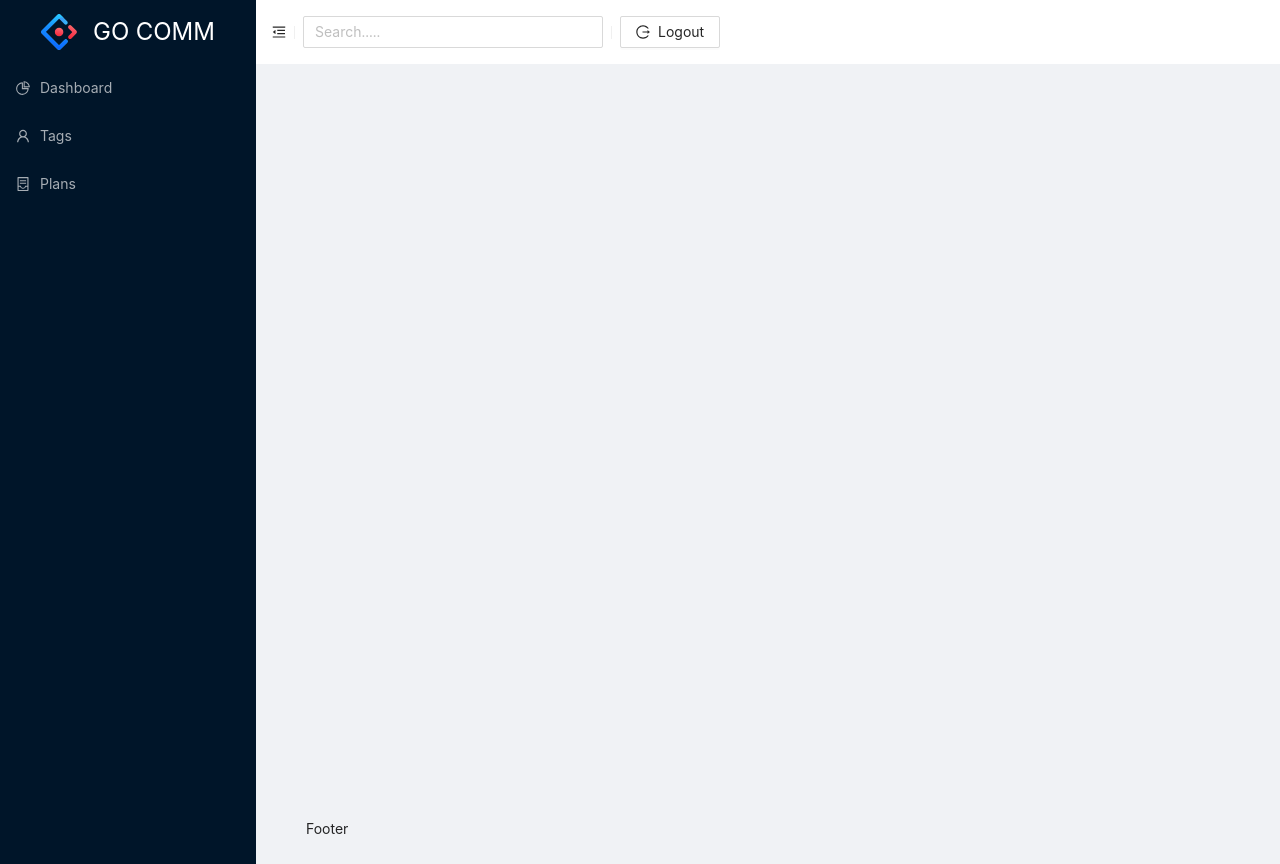
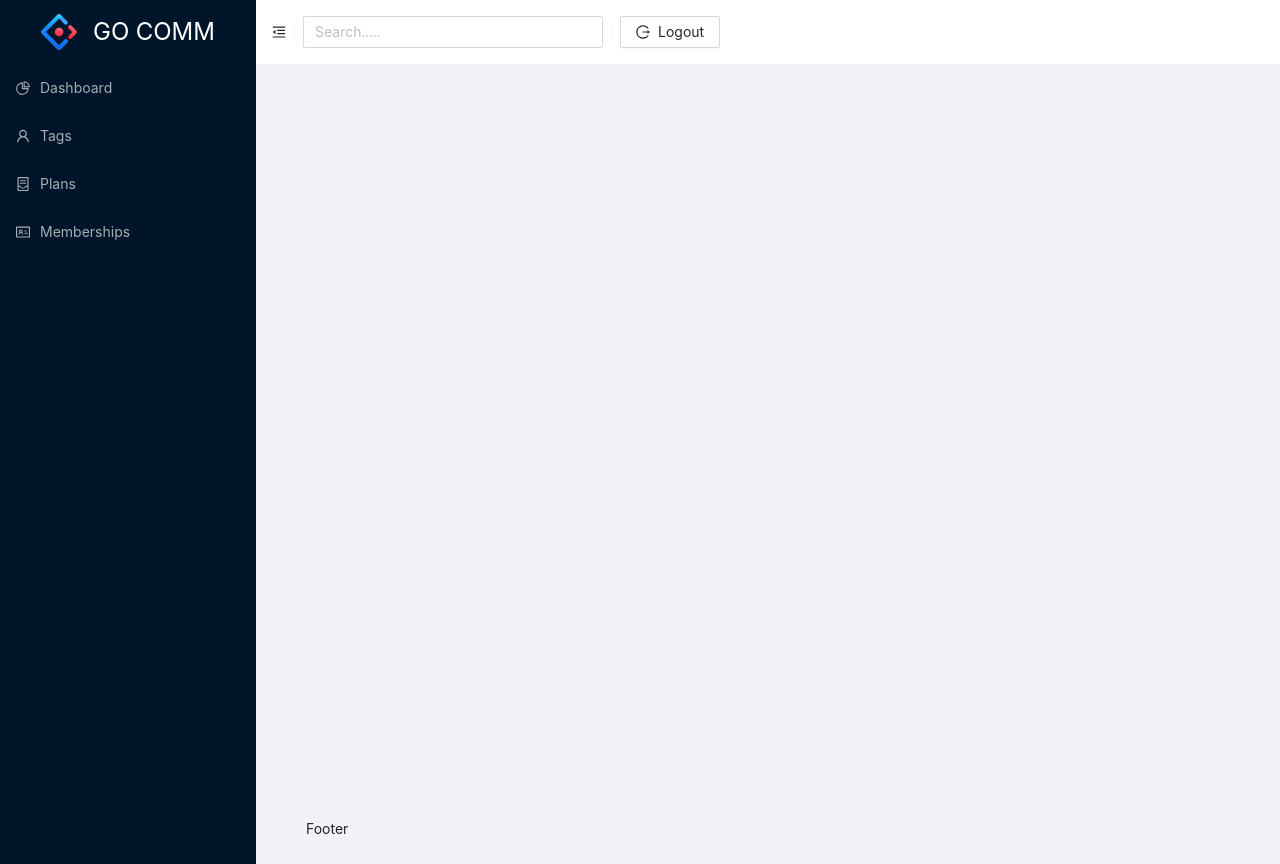
Before and after one commit to factly/mande-studio, a React (Create React App) app: page / in a window 1280 px wide. Built offline with nearby package versions, Linux system fonts and the light colour scheme; no server answers.

Commit message:
added membership menu item
added new menu item for memberships with functionality to list, add, edit and delete memberships

```diff
--- a/src/App.js
+++ b/src/App.js
@@ -9,6 +9,7 @@ import "antd/dist/antd.css";
 
 import BasicLayout from "./layout/basic";
 import Tags from "./pages/tags/index";
+import Memberships from "./pages/memberships/index";
 import TagCreate from "./pages/tags/create";
 import Plans from "./pages/plans/index";
 import PlanCreate from "./pages/plans/create";
@@ -24,6 +25,7 @@ function App() {
             <Route exact path={process.env.PUBLIC_URL + "/tags"} component={Tags} />
             <Route exact path={process.env.PUBLIC_URL + "/plans/create"} component={PlanCreate} />
             <Route exact path={process.env.PUBLIC_URL + "/plans"} component={Plans} />
+            <Route exact path={process.env.PUBLIC_URL + "/memberships"} component={Memberships} />
           </Switch>
         </BasicLayout>
       </Router>
--- a/src/layout/basic.js
+++ b/src/layout/basic.js
@@ -9,6 +9,7 @@ import {
   LogoutOutlined,
   UserOutlined,
   ContainerOutlined,
+  IdcardOutlined,
   MenuUnfoldOutlined,
   MenuFoldOutlined
 } from "@ant-design/icons";
@@ -72,6 +73,12 @@ function BasicLayout(props) {
               <span>Plans</span>
             </Link>
           </Menu.Item>
+          <Menu.Item key="4">
+            <Link to={process.env.PUBLIC_URL + "/memberships" }>
+              <IdcardOutlined/>
+              <span>Memberships</span>
+            </Link>
+          </Menu.Item>
         </Menu>
       </Sider>
       <Layout>
--- /dev/null
+++ b/src/pages/memberships/index.js
@@ -0,0 +1,83 @@
+import React, { useState } from 'react';
+import { Table, Form } from 'antd';
+import moment from 'moment';
+
+
+const Memberships = () => {
+  const [form] = Form.useForm();
+  const [data, setData] = useState([]);
+  const [total, setTotal] = useState(0);
+
+  React.useEffect(() => {
+    fetch(process.env.REACT_APP_API_URL + '/memberships')
+      .then((data) => data.json())
+      .then((data) => {
+        setData(data.nodes);
+        setTotal(data.total);
+      });
+  }, []);
+
+  const get = (page, limit) => {
+    fetch(process.env.REACT_APP_API_URL + '/memberships?page=' + page + '&limit=' + limit)
+      .then((data) => data.json())
+      .then((data) => {
+        setData(data.nodes);
+        setTotal(data.total);
+      });
+  };
+
+  const columns = [
+    {
+      title: 'Payment ID',
+      dataIndex: 'payment_id',
+      width: '15%',
+      editable: true,
+    },
+    {
+      title: 'Plan',
+      render: (record) => record.Plan.plan_name,
+      width: '15%',
+      editable: true,
+    },
+    {
+      title: 'User',
+      render: (record) => record.User.email,
+      width: '15%',
+      editable: true,
+    },
+    {
+      title: 'Status',
+      dataIndex: 'status',
+      width: '15%',
+      editable: true,
+    },
+    {
+      title: 'Created At',
+      dataIndex: 'CreatedAt',
+      width: '15%',
+      render: (_, record) => {
+        return <span title={record.CreatedAt}>{moment(record.CreatedAt).fromNow()}</span>;
+      },
+    },
+  ];
+
+  return (
+    <div>
+      <Form form={form} component={false}>
+        <Table
+          bordered
+          rowKey="ID"
+          dataSource={data}
+          columns={columns}
+          rowClassName="editable-row"
+          pagination={{
+            onChange: get,
+            total: total,
+          }}
+        />
+      </Form>
+    </div>
+  );
+};
+
+export default Memberships;
```
